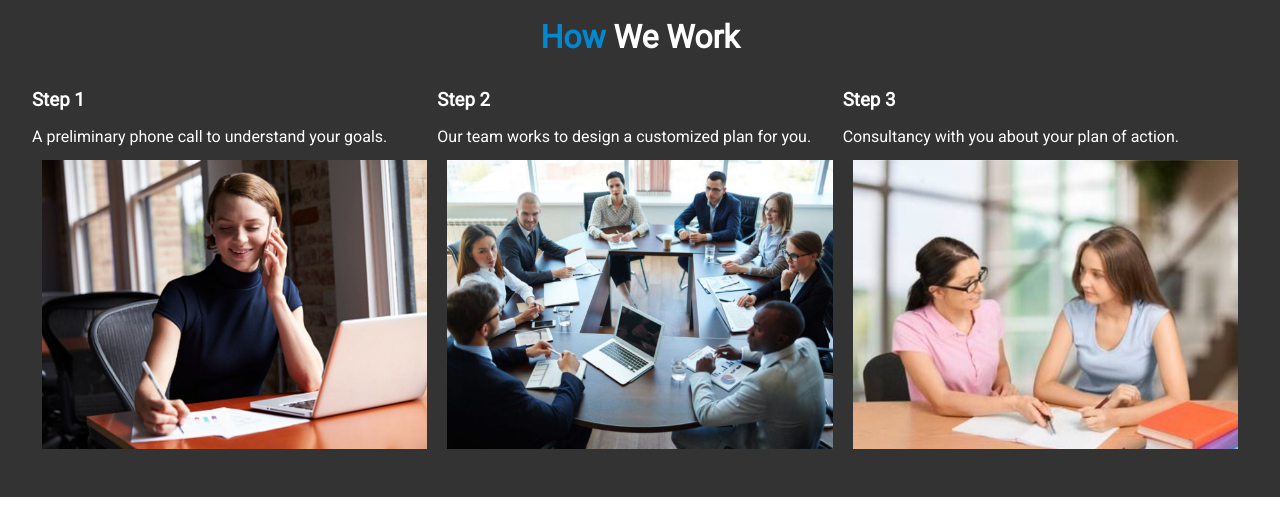
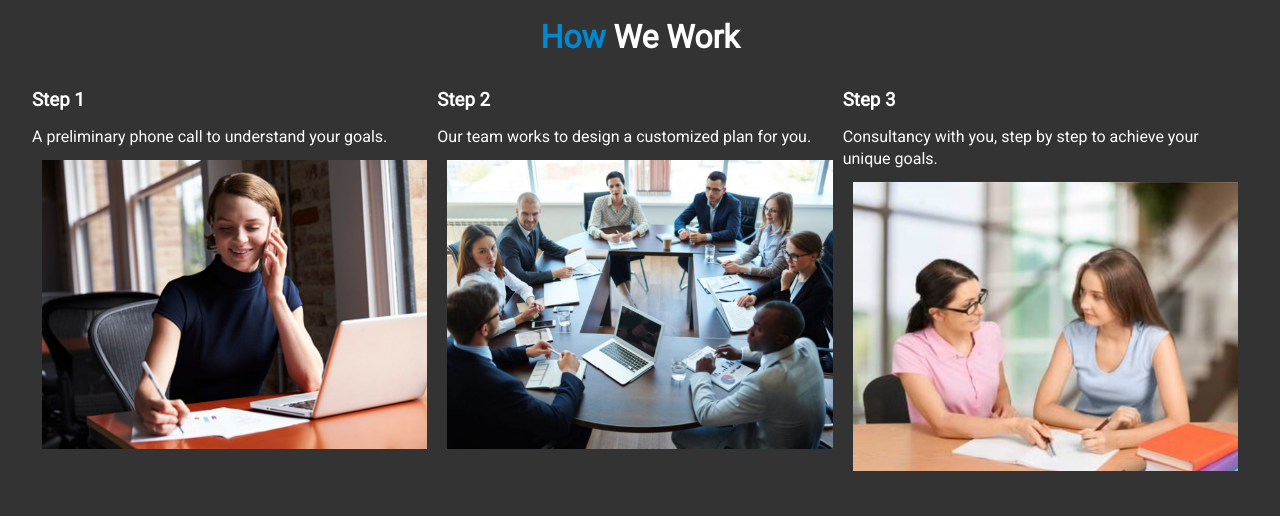
Before and after one commit to collegeconsulting/collegeconsulting.github.io, a plain HTML site: page index.html in a window 1280 px wide. Shown: the part 1120-1636 px from the top of the page. Drawn offline with nearby package versions, Linux system fonts and the light colour scheme.

Commit message:
minor edits

```diff
--- a/index.html
+++ b/index.html
@@ -93,7 +93,7 @@
 
         <div class="item">
             <h3>Step 3</h3>
-           <p>Consultancy with you about your plan of action. <p>
+           <p>Consultancy with you, step by step to achieve your unique goals. <p>
            <div class="pics">
            <img src="./img/3.jpg" alt="Client">
         </div>
```
